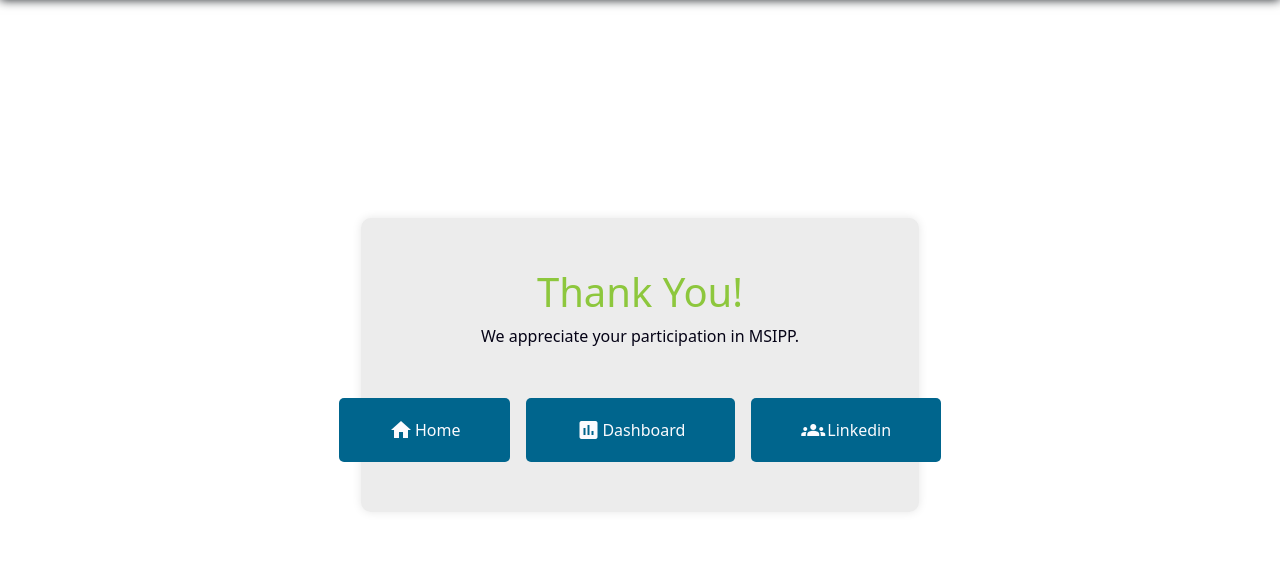
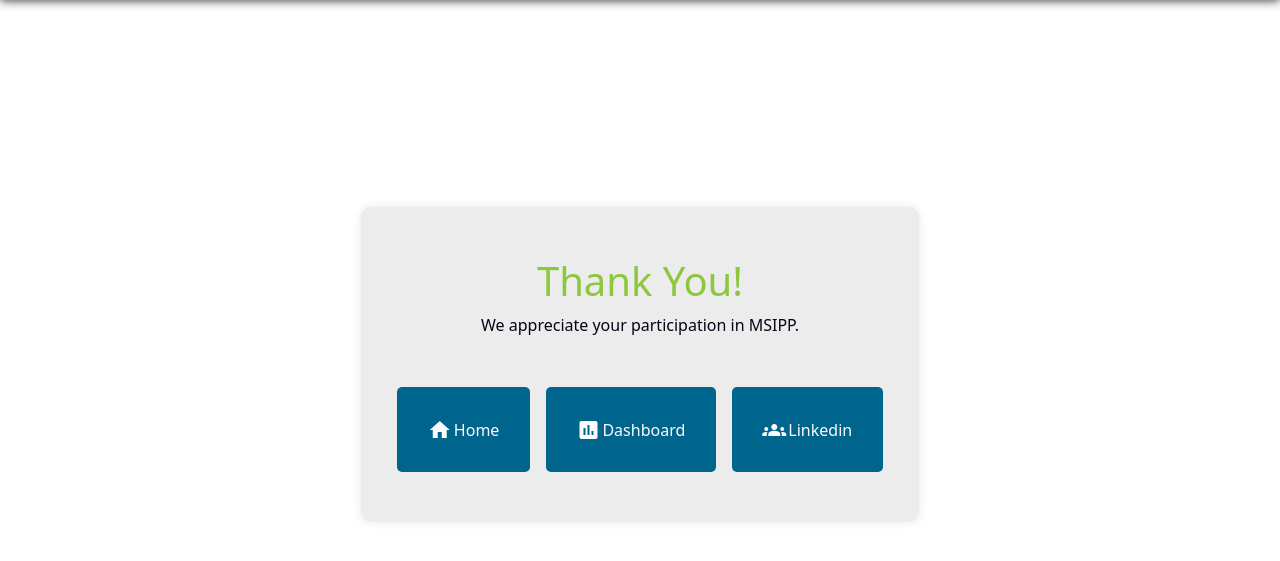
Before and after one commit to JH-Claflin/thesis, a Node server app: page /success/ in a window 1280 px wide. Shown: the part 58-619 px from the top of the page. Run offline with Node 20, Linux system fonts and the light colour scheme.

Commit message:
[FIX] Thank you page & Error Page UI Fix

```diff
--- a/public/stylesheets/error.css
+++ b/public/stylesheets/error.css
@@ -54,7 +54,7 @@
 .button-design {
   flex: 1;
   display: inline-block;
-  padding: 20px 50px;
+  padding: 5%;
   background-color: var(--secondary-color);
   color: var(--background-color);
   border: none;
--- a/public/stylesheets/success.css
+++ b/public/stylesheets/success.css
@@ -48,7 +48,7 @@
 .button-design {
   flex: 1;
   display: inline-block;
-  padding: 20px 50px;
+  padding: calc(20%/3);
   background-color: var(--secondary-color);
   color: var(--background-color);
   border: none;
```
